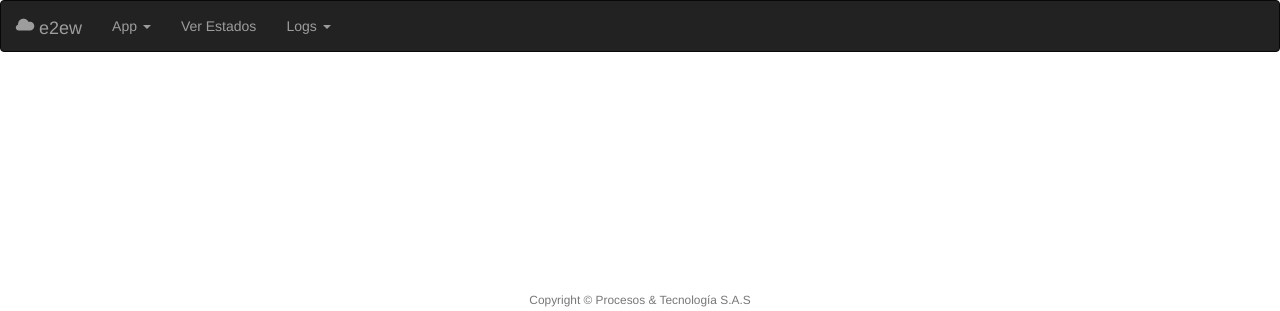
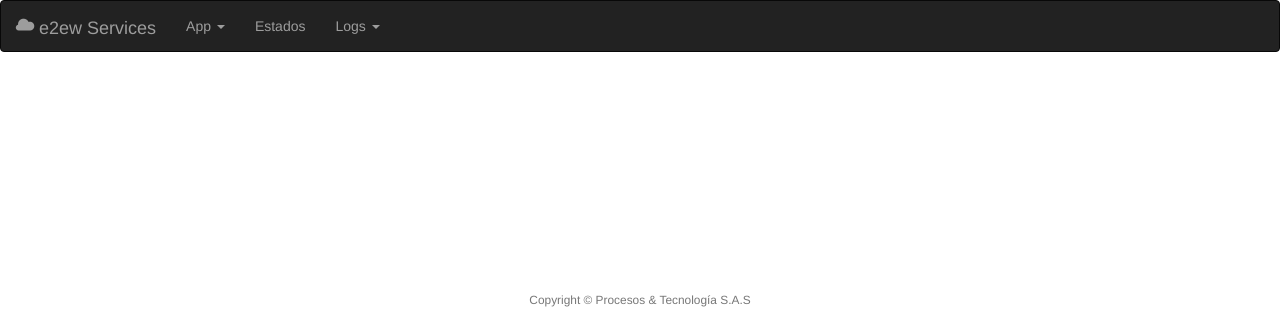
Before and after one commit to hgonzalezgaviria/e2ewservices, a PHP site: page / in a window 1280 px wide. Shown: the top 311 px of the page. Run offline with PHP 8.4, Linux system fonts and the light colour scheme; data that the repository does not hold is empty; some libraries are stand-ins or nearby versions.

Commit message:
ajuste server e2ew services

```diff
--- a/Layouts/header.php
+++ b/Layouts/header.php
@@ -6,7 +6,7 @@ require_once('Clientes/metadata.php');
 		<div class="navbar-header">
 			<a class="navbar-brand" href="/">
 			<span class="glyphicon glyphicon-cloud" aria-hidden="true" ></span>
-			e2ew
+			e2ew Services
 			</a>
 		</div>
 			<ul class="nav navbar-nav">
@@ -17,13 +17,14 @@ require_once('Clientes/metadata.php');
 		 				<ul class="dropdown-menu">
 			 				<li> <a href="<?php echo $enlace_actual;?>/EICW/initAppn1.start()" target="_blank">EIC</a></li>
 			 				<li><a href="<?php echo $enlace_actual;?>/bmi/appn1.init()" target="_blank">BMI</a></li>
-							<li><a href="?menu=panel">Panel</a></li>
+							<!--li><a href="?menu=panel">Estados</a></li-->
 							<li><a href="javascript:myModal('<?php echo $enlace_actual;?>/emr/');">Add app to EMR</a></li>
 		 			</ul>
 	 </li>
 				</li>
 				<li>
-					<a href="?menu=mostrar">Ver Estados</a>
+					<!--a href="?menu=mostrar">Ver Estados</a-->
+					<a href="?menu=panel">Estados</a>
 				</li>
 
 								<li class="dropdown">
```
